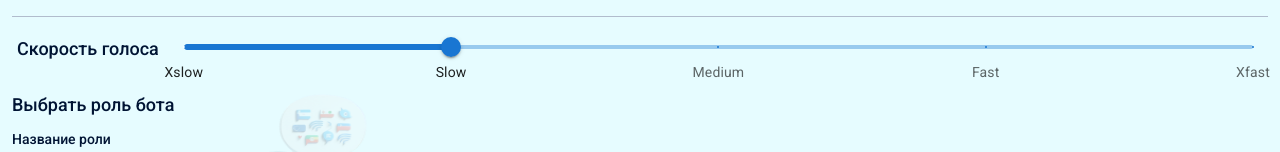
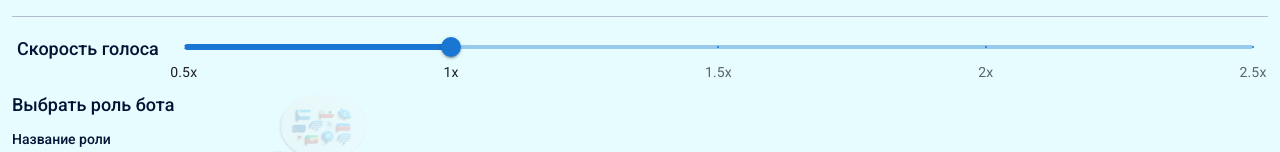
Before and after one commit to STALKSA/buddy, a React (Vite) app: page /get_settings in a window 1280 px wide. Shown: the part 219-371 px from the top of the page. Built offline with nearby package versions, Linux system fonts and the light colour scheme; what @tma.js/sdk-react would draw is missing.

Commit message:
Update Settings.tsx

```diff
--- a/src/components/Settings.tsx
+++ b/src/components/Settings.tsx
@@ -64,23 +64,23 @@ export default function Settings(props: StProps): JSX.Element {
   const marks = [
     {
       value: 0,
-      label: 'Xslow',
+      label: '0.5x',
     },
     {
       value: 1,
-      label: 'Slow',
+      label: '1x',
     },
     {
       value: 2,
-      label: 'Medium',
+      label: '1.5x',
     },
     {
       value: 3,
-      label: 'Fast',
+      label: '2x',
     },
     {
       value: 4,
-      label: 'Xfast',
+      label: '2.5x',
     },
   ];
 
```
